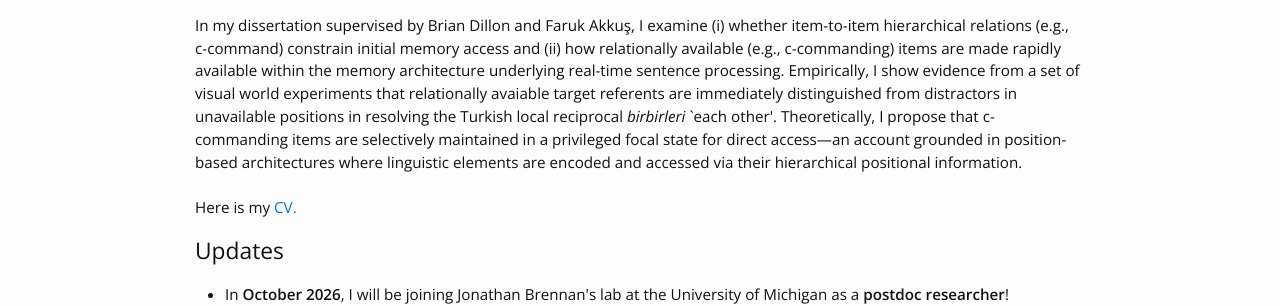
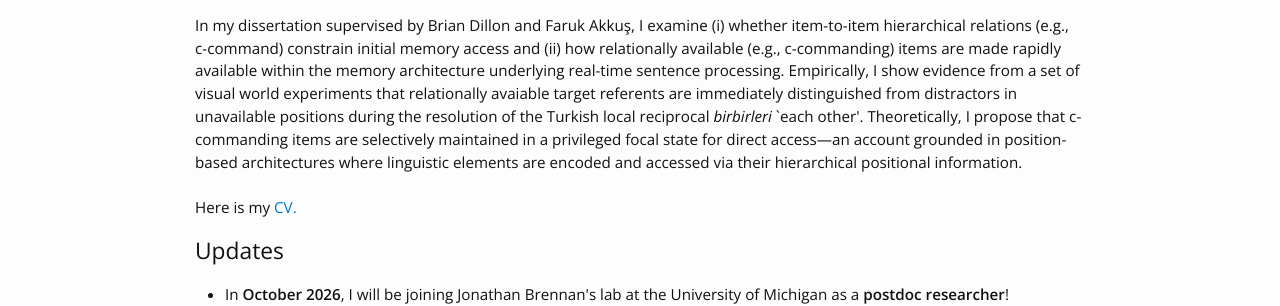
Before and after one commit to ozgebakay/ozgebakay.github.io, a Jekyll site: the page built from index.html, in a window 1280 px wide. Shown: the part 455-761 px from the top of the page. Built offline with Jekyll 4.4.1, drawn with Linux system fonts in a browser that asks for light colours.

Commit message:
Update index.html

```diff
--- a/index.html
+++ b/index.html
@@ -14,7 +14,7 @@
 
 Before coming to UMass, I got my BA and MA from the Foreign Language Education Department at Boğaziçi University in İstanbul, Turkey. My MA thesis was on <a href="https://drive.google.com/file/d/14g6h468X45LS5cQqZ8u38hscxFIGchVK/view" target="_blank">Processing Turkish center-embeddings: an investigation of case interference and prosodic phrase lengths</a>.<br><br>
 
-In my dissertation supervised by Brian Dillon and Faruk Akkuş, I examine (i) whether item-to-item hierarchical relations (e.g., c-command) constrain initial memory access and (ii) how relationally available (e.g., c-commanding) items are made rapidly available within the memory architecture underlying real-time sentence processing. Empirically, I show evidence from a set of visual world experiments that relationally avaiable target referents are immediately distinguished from distractors in unavailable positions in resolving the Turkish local reciprocal <i>birbirleri</i> `each other'. Theoretically, I propose that c-commanding items are selectively maintained in a privileged focal state for direct access&mdash;an account grounded in position-based architectures where linguistic elements are encoded and accessed via their hierarchical positional information. <br><br>
+In my dissertation supervised by Brian Dillon and Faruk Akkuş, I examine (i) whether item-to-item hierarchical relations (e.g., c-command) constrain initial memory access and (ii) how relationally available (e.g., c-commanding) items are made rapidly available within the memory architecture underlying real-time sentence processing. Empirically, I show evidence from a set of visual world experiments that relationally avaiable target referents are immediately distinguished from distractors in unavailable positions during the resolution of the Turkish local reciprocal <i>birbirleri</i> `each other'. Theoretically, I propose that c-commanding items are selectively maintained in a privileged focal state for direct access&mdash;an account grounded in position-based architectures where linguistic elements are encoded and accessed via their hierarchical positional information. <br><br>
 
 Here is my <a href="/OzgeBakay_CV.pdf">CV.</a></p>
 
```
